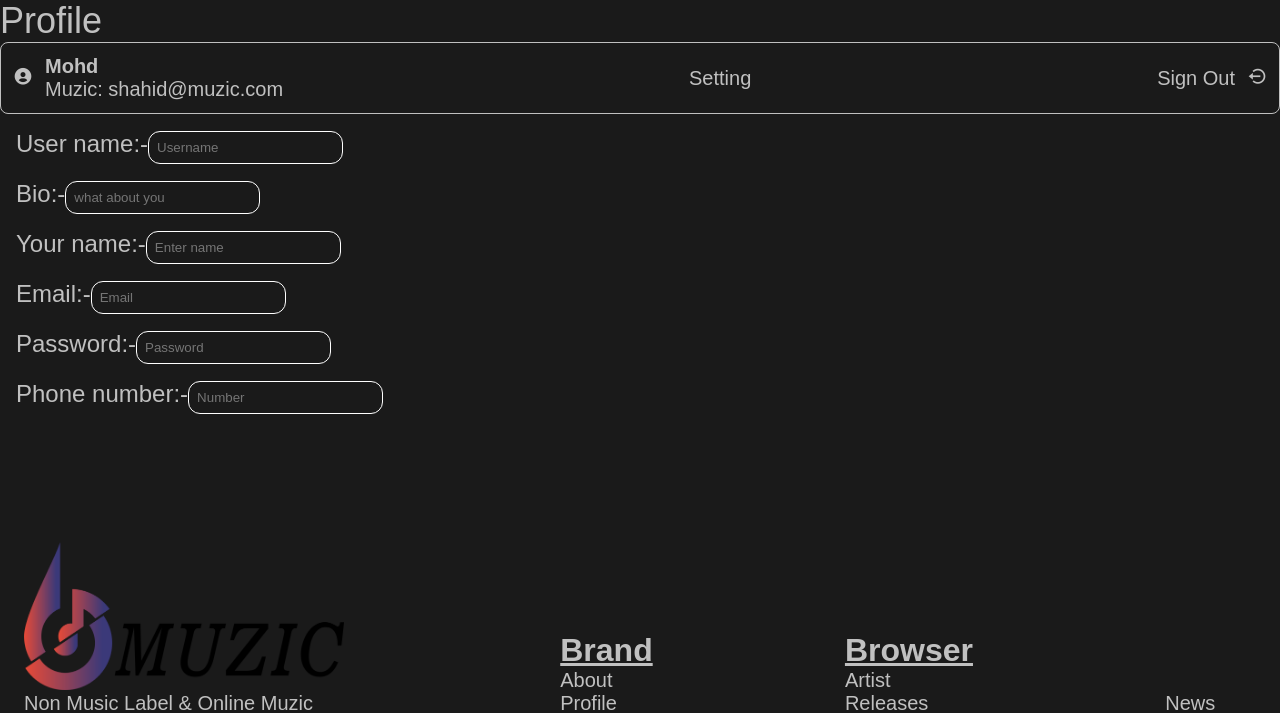
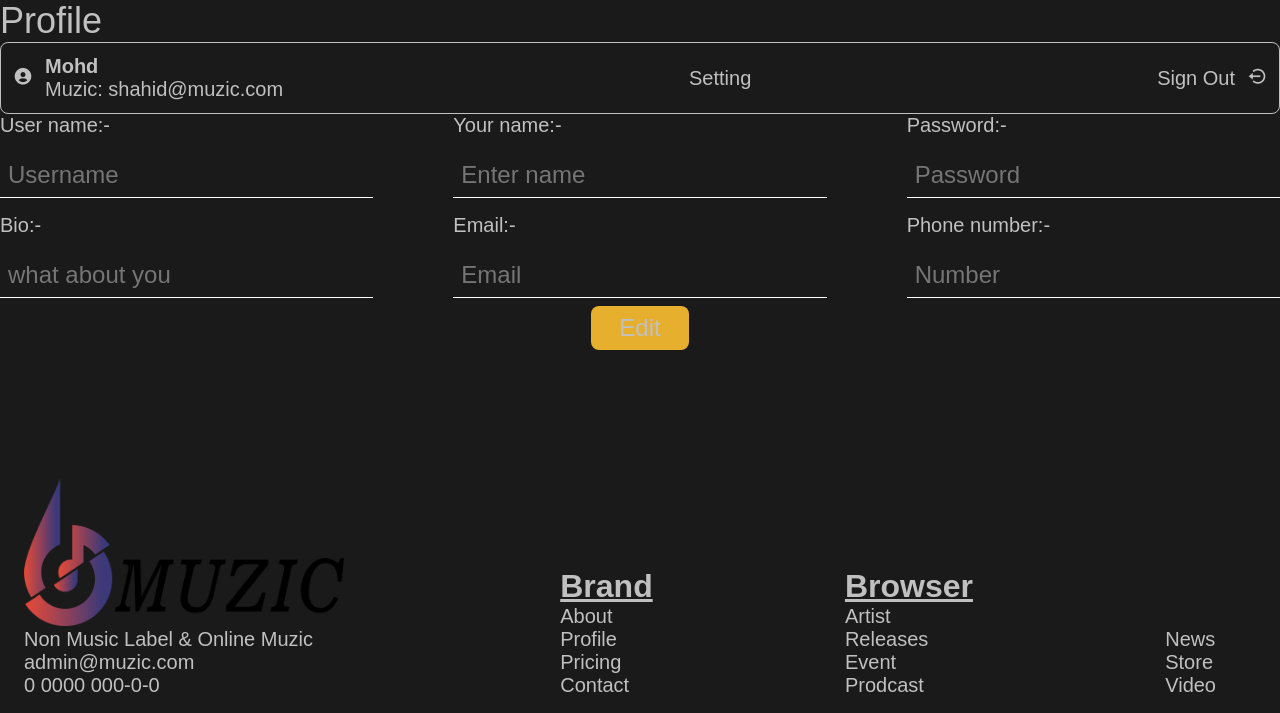
Before and after one commit to theneonstark/Muzic, a PHP site: page /profile.php in a window 1280 px wide. Shown: the top 713 px of the page. Run offline with PHP 8.4, Linux system fonts and the light colour scheme; a user stored in the database is signed in; some web fonts are replaced.

Commit message:
Profile form

```diff
--- a/css/index.css
+++ b/css/index.css
@@ -544,25 +544,48 @@
 .setting_container form{
     display: flex;
     flex-direction: column;
-    gap: 2rem;
-    padding-top: 2rem;
-    padding-left: 2rem;
-    justify-content: center;
-    /* width: 12%; */
-    font-size: var(--fore-size);
+    align-items: center;
 }
 
+.setting_container form .update_form{
+    display: flex;
+    gap: 10rem;
+    flex-wrap: wrap;
+    width: 100%;
+    font-size: var(--fore-size);
+    /* flex-direction: column; */
+}
+
+.setting_container form input[type="submit"]{
+    border: none;
+    background: var(--text-color);
+    margin-top: 1rem;
+    padding: 1rem 3.5rem;
+    width: fit-content;
+    border-radius: 1rem;
+}
+
+.setting_container form label{
+    font-size: var(--fs-sm);
+}
+
+.setting_container .from_user{
+    flex: 1 1 33rem;
+    display: flex;
+    flex-direction: column;
+    gap: 2rem;
+}
 .setting_container form input[type="number"]::-webkit-inner-spin-button{
     appearance: none;
 }
 
 .setting_container form input{
     outline: none;
-    border: 1px solid #fff;
-    border-radius: var(--small-size);
+    border-bottom: 1px solid #fff;
     padding: 1rem 1rem;
     background: transparent;
     color: var(--fore-bg);
+    font-size: var(--fs-sml);
 }
 
 .about_bar h1 {
--- a/profile.php
+++ b/profile.php
@@ -37,12 +37,18 @@
                 </div>
                 <div class="setting_container">
                     <form action="">
-                       <div class="from_user"><label >User name:-</label><input type="text" placeholder="Username"></div>
-                       <div class="from_user"><label >Bio:-</label><input type="text" placeholder="what about you"></div>
-                       <div class="from_user"><label >Your name:-</label><input type="text" placeholder="Enter name"></div>
-                       <div class="from_user"><label >Email:-</label><input type="Email" placeholder="Email"></div>
-                       <div class="from_user"><label >Password:-</label><input type="password" placeholder="Password"></div>
-                       <div class="from_user"><label >Phone number:-</label><input type="number" placeholder="Number"></div>
+                    <div class="update_form">
+                       <div class="from_user">
+                        <label >User name:-</label>
+                       <input type="text" placeholder="Username">
+                      <label>Bio:-</label><input type="text" placeholder="what about you"></div>
+                       <div class="from_user"><label >Your name:-</label><input type="text" placeholder="Enter name">
+                       <label >Email:-</label><input type="Email" placeholder="Email"></div>
+                       <div class="from_user"><label >Password:-</label><input type="password" placeholder="Password">
+                       <label >Phone number:-</label><input type="number" placeholder="Number"></div>
+                       </div>
+                       <input type="submit" value="Edit" >
+                       </div>
                     </form>
                 </div>
             </section>
```
